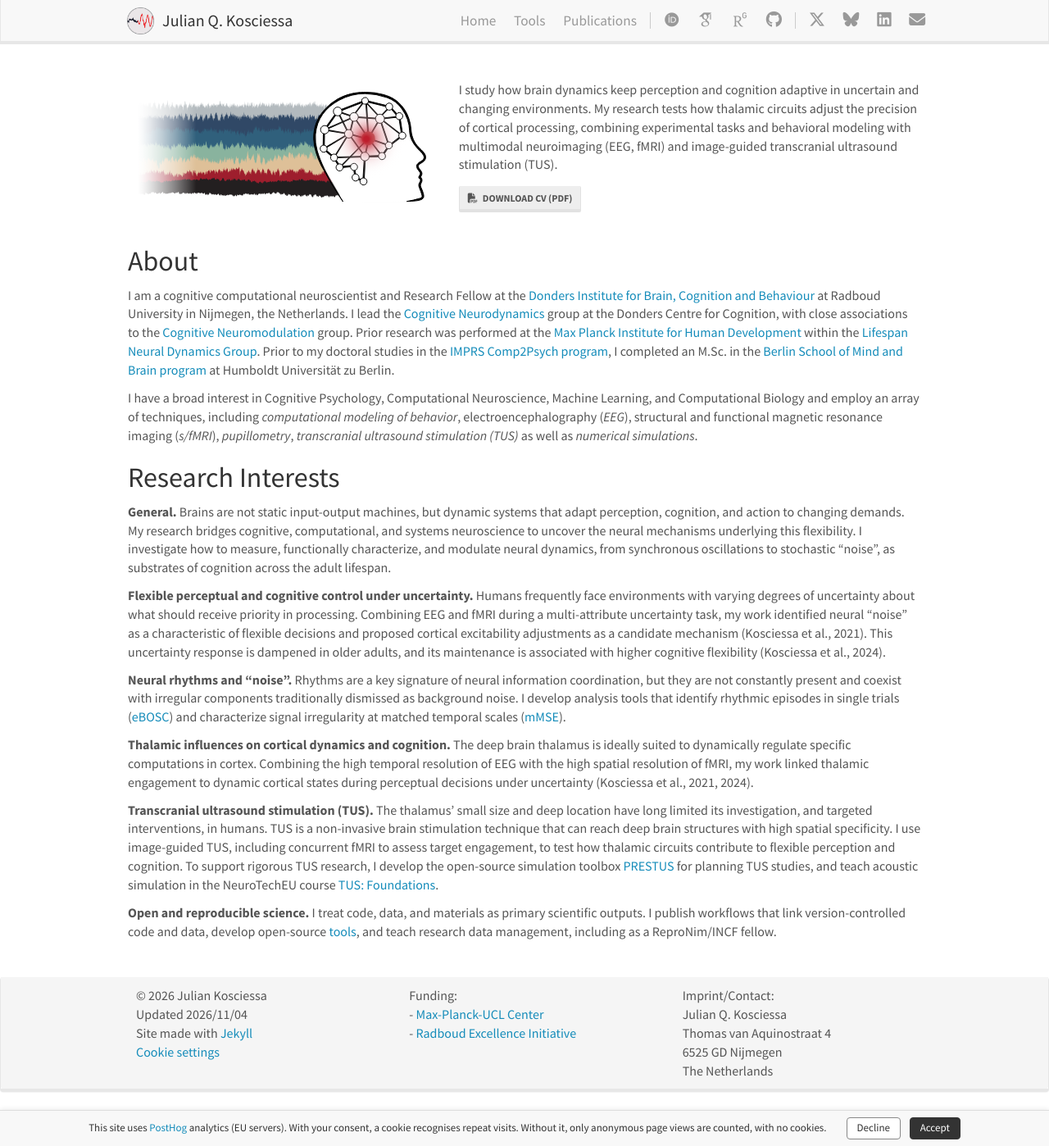
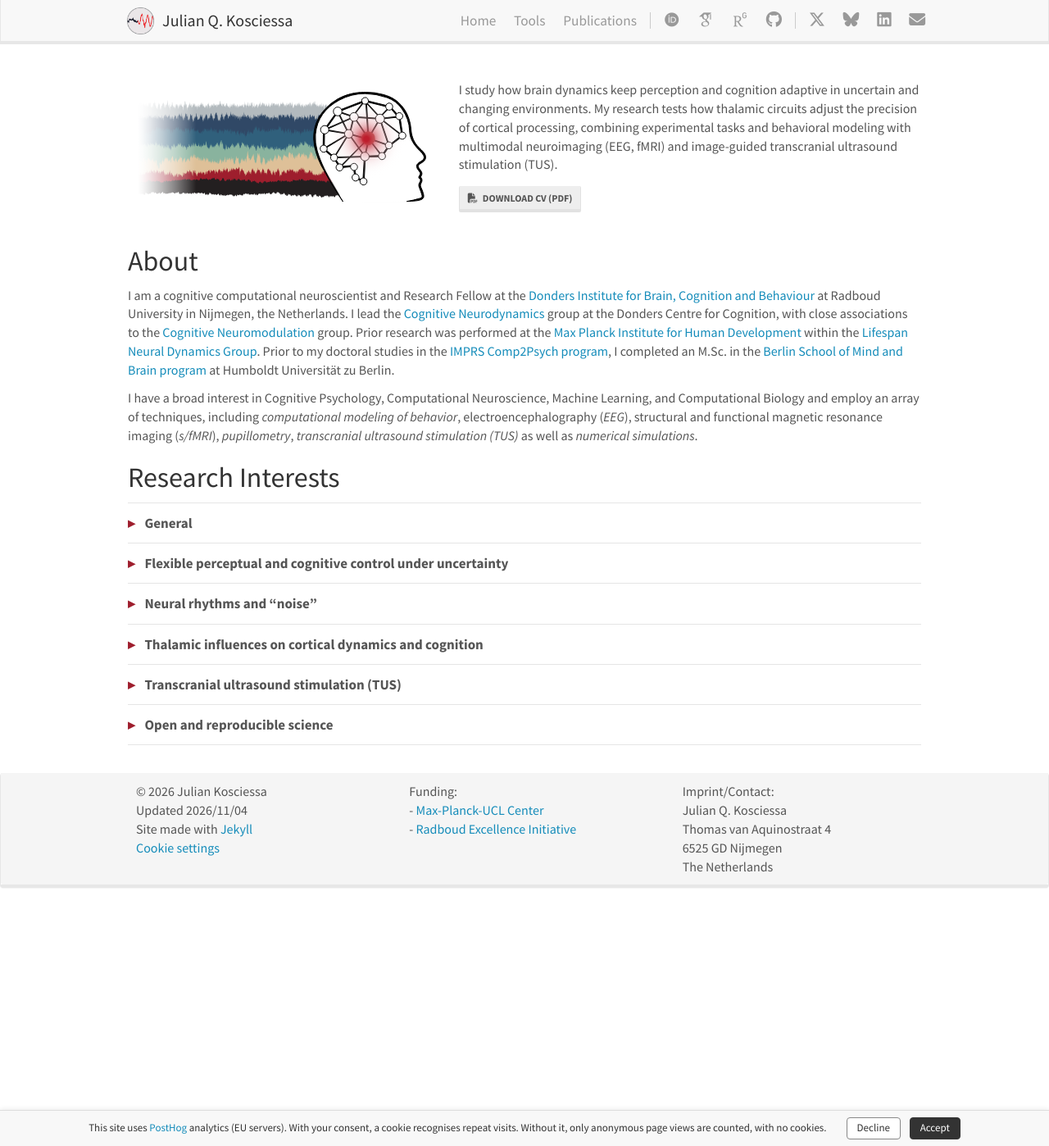
Before and after one commit to jkosciessa/jkosciessa.github.io, a Jekyll site: the page built from _pages/home.md, in a window 1280 px wide and 1398 px high. Shown: the whole window at 82% size. Built offline with Jekyll 4.4.1, drawn with Linux system fonts in a browser that asks for light colours; some web fonts are replaced.

Commit message:
home: collapsible research interests (headings only until opened)

```diff
--- a/_pages/home.md
+++ b/_pages/home.md
@@ -27,16 +27,46 @@ I have a broad interest in Cognitive Psychology, Computational Neuroscience, Mac
 
 <h2>Research Interests</h2>
 
-**General.** Brains are not static input-output machines, but dynamic systems that adapt perception, cognition, and action to changing demands. My research bridges cognitive, computational, and systems neuroscience to uncover the neural mechanisms underlying this flexibility. I investigate how to measure, functionally characterize, and modulate neural dynamics, from synchronous oscillations to stochastic "noise", as substrates of cognition across the adult lifespan.
+<details class="ri" markdown="1">
+<summary markdown="span">General</summary>
 
-**Flexible perceptual and cognitive control under uncertainty.** Humans frequently face environments with varying degrees of uncertainty about what should receive priority in processing. Combining EEG and fMRI during a multi-attribute uncertainty task, my work identified neural "noise" as a characteristic of flexible decisions and proposed cortical excitability adjustments as a candidate mechanism (Kosciessa et al., 2021). This uncertainty response is dampened in older adults, and its maintenance is associated with higher cognitive flexibility (Kosciessa et al., 2024).
+Brains are not static input-output machines, but dynamic systems that adapt perception, cognition, and action to changing demands. My research bridges cognitive, computational, and systems neuroscience to uncover the neural mechanisms underlying this flexibility. I investigate how to measure, functionally characterize, and modulate neural dynamics, from synchronous oscillations to stochastic "noise", as substrates of cognition across the adult lifespan.
 
-**Neural rhythms and "noise".** Rhythms are a key signature of neural information coordination, but they are not constantly present and coexist with irregular components traditionally dismissed as background noise. I develop analysis tools that identify rhythmic episodes in single trials ([eBOSC]({{ site.url }}{{ site.baseurl }}/tools)) and characterize signal irregularity at matched temporal scales ([mMSE]({{ site.url }}{{ site.baseurl }}/tools)).
+</details>
 
-**Thalamic influences on cortical dynamics and cognition.** The deep brain thalamus is ideally suited to dynamically regulate specific computations in cortex. Combining the high temporal resolution of EEG with the high spatial resolution of fMRI, my work linked thalamic engagement to dynamic cortical states during perceptual decisions under uncertainty (Kosciessa et al., 2021, 2024).
+<details class="ri" markdown="1">
+<summary markdown="span">Flexible perceptual and cognitive control under uncertainty</summary>
 
-**Transcranial ultrasound stimulation (TUS).** The thalamus' small size and deep location have long limited its investigation, and targeted interventions, in humans. TUS is a non-invasive brain stimulation technique that can reach deep brain structures with high spatial specificity. I use image-guided TUS, including concurrent fMRI to assess target engagement, to test how thalamic circuits contribute to flexible perception and cognition. To support rigorous TUS research, I develop the open-source simulation toolbox [PRESTUS]({{ site.url }}{{ site.baseurl }}/tools) for planning TUS studies, and teach acoustic simulation in the NeuroTechEU course [TUS: Foundations](https://nteucampus.org/course/transcranial-ultrasonic-stimulation-tus-foundations).
+Humans frequently face environments with varying degrees of uncertainty about what should receive priority in processing. Combining EEG and fMRI during a multi-attribute uncertainty task, my work identified neural "noise" as a characteristic of flexible decisions and proposed cortical excitability adjustments as a candidate mechanism (Kosciessa et al., 2021). This uncertainty response is dampened in older adults, and its maintenance is associated with higher cognitive flexibility (Kosciessa et al., 2024).
 
-**Open and reproducible science.** I treat code, data, and materials as primary scientific outputs. I publish workflows that link version-controlled code and data, develop open-source [tools]({{ site.url }}{{ site.baseurl }}/tools), and teach research data management, including as a ReproNim/INCF fellow.
+</details>
+
+<details class="ri" markdown="1">
+<summary markdown="span">Neural rhythms and "noise"</summary>
+
+Rhythms are a key signature of neural information coordination, but they are not constantly present and coexist with irregular components traditionally dismissed as background noise. I develop analysis tools that identify rhythmic episodes in single trials ([eBOSC]({{ site.url }}{{ site.baseurl }}/tools)) and characterize signal irregularity at matched temporal scales ([mMSE]({{ site.url }}{{ site.baseurl }}/tools)).
+
+</details>
+
+<details class="ri" markdown="1">
+<summary markdown="span">Thalamic influences on cortical dynamics and cognition</summary>
+
+The deep brain thalamus is ideally suited to dynamically regulate specific computations in cortex. Combining the high temporal resolution of EEG with the high spatial resolution of fMRI, my work linked thalamic engagement to dynamic cortical states during perceptual decisions under uncertainty (Kosciessa et al., 2021, 2024).
+
+</details>
+
+<details class="ri" markdown="1">
+<summary markdown="span">Transcranial ultrasound stimulation (TUS)</summary>
+
+The thalamus' small size and deep location have long limited its investigation, and targeted interventions, in humans. TUS is a non-invasive brain stimulation technique that can reach deep brain structures with high spatial specificity. I use image-guided TUS, including concurrent fMRI to assess target engagement, to test how thalamic circuits contribute to flexible perception and cognition. To support rigorous TUS research, I develop the open-source simulation toolbox [PRESTUS]({{ site.url }}{{ site.baseurl }}/tools) for planning TUS studies, and teach acoustic simulation in the NeuroTechEU course [TUS: Foundations](https://nteucampus.org/course/transcranial-ultrasonic-stimulation-tus-foundations).
+
+</details>
+
+<details class="ri" markdown="1">
+<summary markdown="span">Open and reproducible science</summary>
+
+I treat code, data, and materials as primary scientific outputs. I publish workflows that link version-controlled code and data, develop open-source [tools]({{ site.url }}{{ site.baseurl }}/tools), and teach research data management, including as a ReproNim/INCF fellow.
+
+</details>
 
 <br />
--- a/css/main.scss
+++ b/css/main.scss
@@ -158,3 +158,12 @@ firstp {
   .navbar-nav > li.nav-sep { margin-left: clamp(2px, 0.4vw, 6px); margin-right: clamp(2px, 0.4vw, 6px); }
 }
 .tool-award { margin-top: 4px; }
+
+/* Home: collapsible research interests */
+details.ri { border-top: 1px solid #e5e5e5; padding: 2px 0; }
+details.ri:last-of-type { border-bottom: 1px solid #e5e5e5; }
+details.ri > summary { cursor: pointer; padding: 10px 0; font-weight: 600; font-size: 17px; list-style: none; }
+details.ri > summary::-webkit-details-marker { display: none; }
+details.ri > summary::before { content: "\25B8"; display: inline-block; width: 1.2em; color: #9e1e2d; transition: transform .15s; }
+details.ri[open] > summary::before { transform: rotate(90deg); }
+details.ri > p { margin: 0 0 14px 1.2em; }
```
